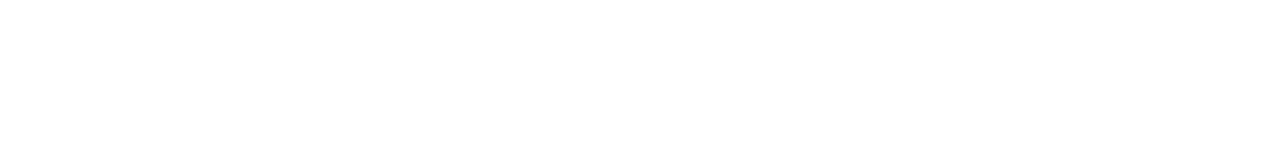
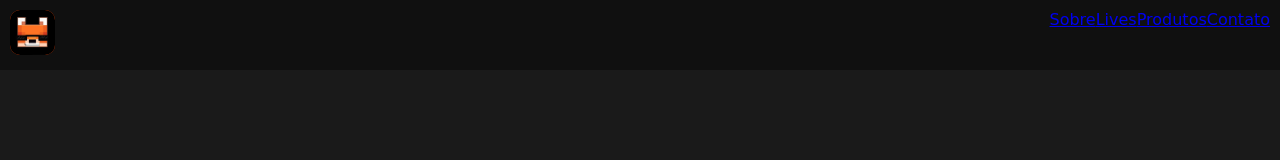
Before and after one commit to douglasdboliveira/fox-gamer, a plain HTML site: page index.html in a window 1280 px wide. Drawn offline with Linux system fonts and the light colour scheme; a web font is replaced by a local one.

Commit message:
creating header

```diff
--- /dev/null
+++ b/css/style.css
@@ -0,0 +1,33 @@
+* {
+    padding: 0;
+    margin: 0;
+    box-sizing: border-box;
+    font-family: "MuseoModerno", cursive;
+}
+
+body {
+    width: 100%;
+    height: 100vh;
+    background-color: #1a1a1a;
+}
+
+header {
+    width: 100%;
+    height: 70px;
+    background-color: #101010;
+    padding: 10px;
+    display: flex;
+    justify-content: space-between;
+}
+
+.menu {
+    list-style: none;
+    display: flex;
+}
+
+.logo {
+    width: 45px;
+    height: 45px;
+    border-radius: 10px;
+    background-color: orangered;
+}
--- a/index.html
+++ b/index.html
@@ -4,9 +4,20 @@
     <meta charset="UTF-8">
     <meta http-equiv="X-UA-Compatible" content="IE=edge">
     <meta name="viewport" content="width=device-width, initial-scale=1.0">
+    <link rel="shortcut icon" href="img/favicon.ico" />
     <title>Fox Gamer</title>
+    <link rel="stylesheet" href="css/style.css">
+    <link href="https://fonts.googleapis.com/css2?family=MuseoModerno:wght@200&display=swap" rel="stylesheet">
 </head>
 <body>
-
+    <header>
+        <img class="logo" src="img/fox-gamer.jpg" alt="fox-gamer">
+        <ul class="menu">
+            <li><a href="#">Sobre</a></li>
+            <li><a href="#">Lives</a></li>
+            <li><a href="#">Produtos</a></li>
+            <li><a href="#">Contato</a></li>
+        </ul>
+    </header>
 </body>
 </html>
```
Also changed, not shown: img/favicon.ico (added), img/fox-gamer.jpg (added).
